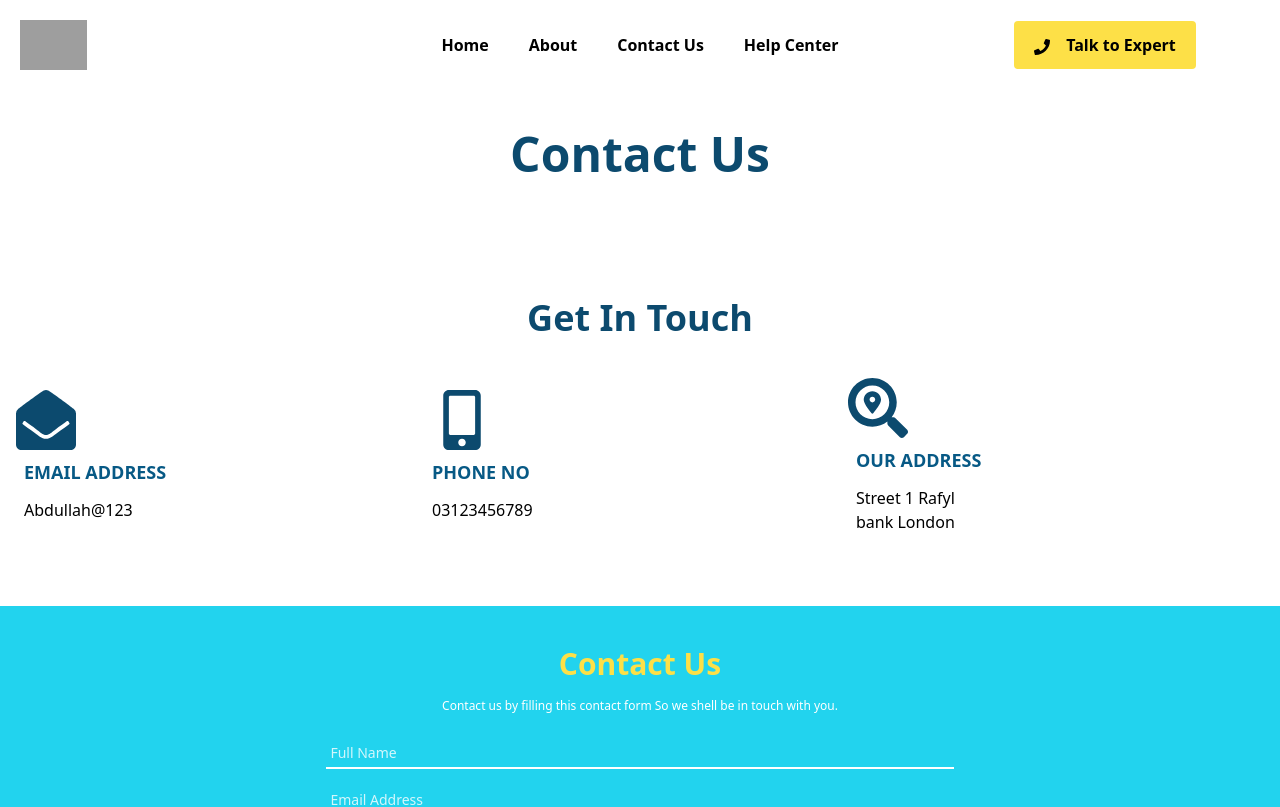
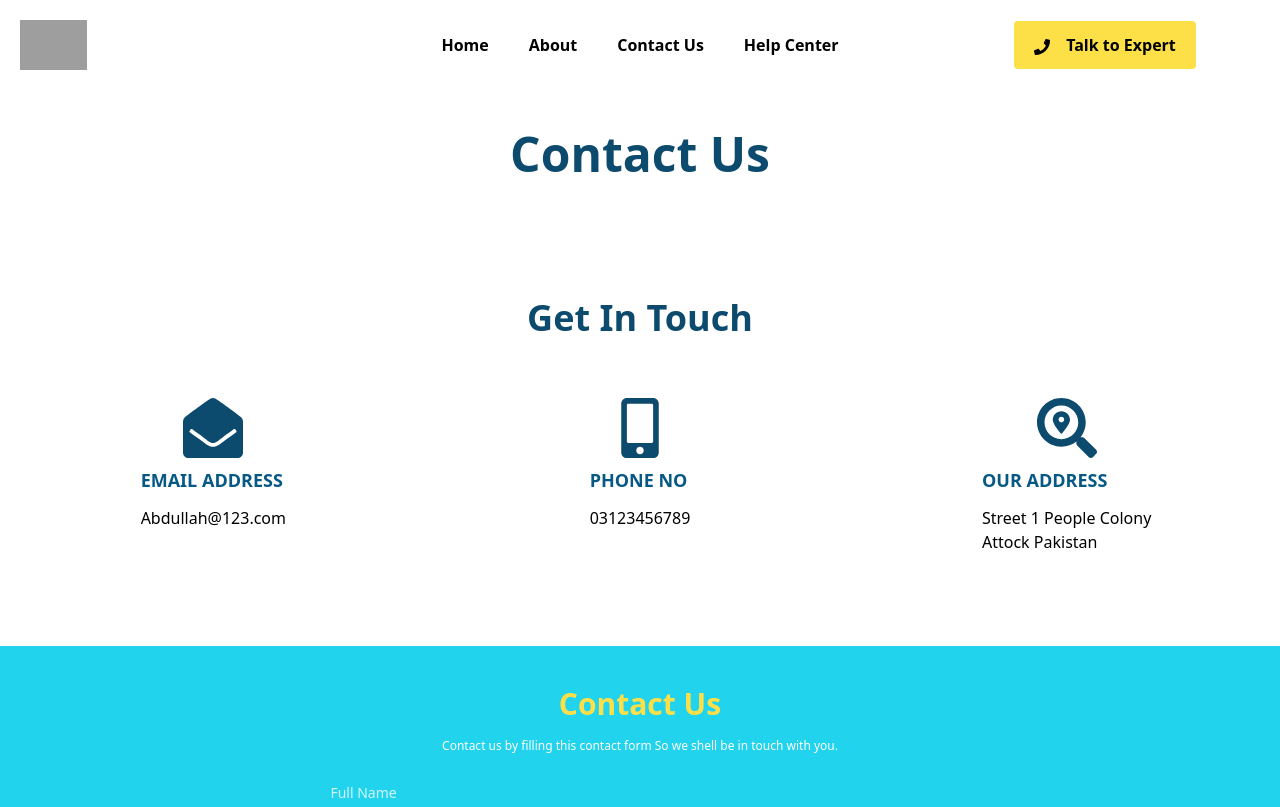
Before and after one commit to appzaib/va-call, a Next.js app in the folder my-app/: page /Contact in a window 1280 px wide. Shown: the top 807 px of the page. Built offline with nearby package versions, Linux system fonts and the light colour scheme; grey boxes are pictures that could not be loaded.

Commit message:
add fixes

```diff
--- a/my-app/pages/About.js
+++ b/my-app/pages/About.js
@@ -126,7 +126,7 @@ export default function About(){
   </div>
     </div>
 
-            <div className="bg-red-500 h-max w-full text-center py-20">
+            <div className="bg-sky-200 h-max w-full text-center py-20">
             <h1 className="font-bold py-20 text-4xl text-center text-sky-900">Have any projects in your minds? <br /> Lets talk about it.</h1>
             <button class="inline-flex text-white bg-sky-500 border-0 py-3 px-6 focus:outline-none hover:bg-sky-900 hover:{transition-dely: 500ms} rounded-full font-semibold text-lg ">Register Now</button>
             </div>
--- a/my-app/pages/Contact.js
+++ b/my-app/pages/Contact.js
@@ -12,19 +12,19 @@ export default function Contact(){
             <h1 className="text-5xl py-10 font-semibold text-sky-900">Contact Us</h1>
             <h1 className="text-4xl pt-20 font-semibold text-sky-900">Get In Touch</h1>
         </div>
-        <div className="container mx-auto px-4 max-w-full flex flex-wrap py-10 justify-center items-center">
+        <div className="flex flex-col lg:flex-row flex-wrap py-10">
   <div className="w-full sm:w-1/2 md:w-1/3 lg:w-1/3 hover:cursor-pointer mx-auto flex-col">
-    <div className="items-center justify-center">
+    <div className="flex justify-center py-5 flex-col items-center">
       <FaEnvelopeOpen className="text-6xl text-sky-900 hover:-translate-y-5 duration-500" />
       <div className="px-2">
         <h1 className="uppercase text-lg font-semibold text-sky-800 mt-2">email address</h1>
-        <p className="py-3">Abdullah@123</p>
+        <p className="py-3">Abdullah@123.com</p>
       </div>
     </div>
   </div>
 
   <div className="w-full sm:w-1/2 md:w-1/3 lg:w-1/3 hover:cursor-pointer mx-auto flex-col">
-    <div className="items-center justify-center">
+    <div className="flex justify-center py-5 flex-col items-center">
       <FaMobileAlt className="text-6xl text-sky-900 hover:-translate-y-5 duration-500 hover:cursor-pointer" />
       <div>
         <h1 className="uppercase text-lg font-semibold text-sky-800 mt-2">Phone No</h1>
@@ -34,11 +34,11 @@ export default function Contact(){
   </div>
 
   <div className="w-full sm:w-1/2 md:w-1/3 lg:w-1/3 hover:cursor-pointer mx-auto flex-col">
-    <div className="items-center justify-center">
+    <div className="flex justify-center py-5 flex-col items-center">
       <FaSearchLocation className="text-6xl text-sky-900 hover:-translate-y-5 duration-500 hover:cursor-pointer" />
       <div className="px-2">
         <h1 className="uppercase text-lg font-semibold text-sky-800 mt-2">our address</h1>
-        <p className="py-3">Street 1 Rafyl <br /> bank London</p>
+        <p className="py-3 capitalize">Street 1 People colony <br /> Attock Pakistan</p>
       </div>
     </div>
   </div>
```
